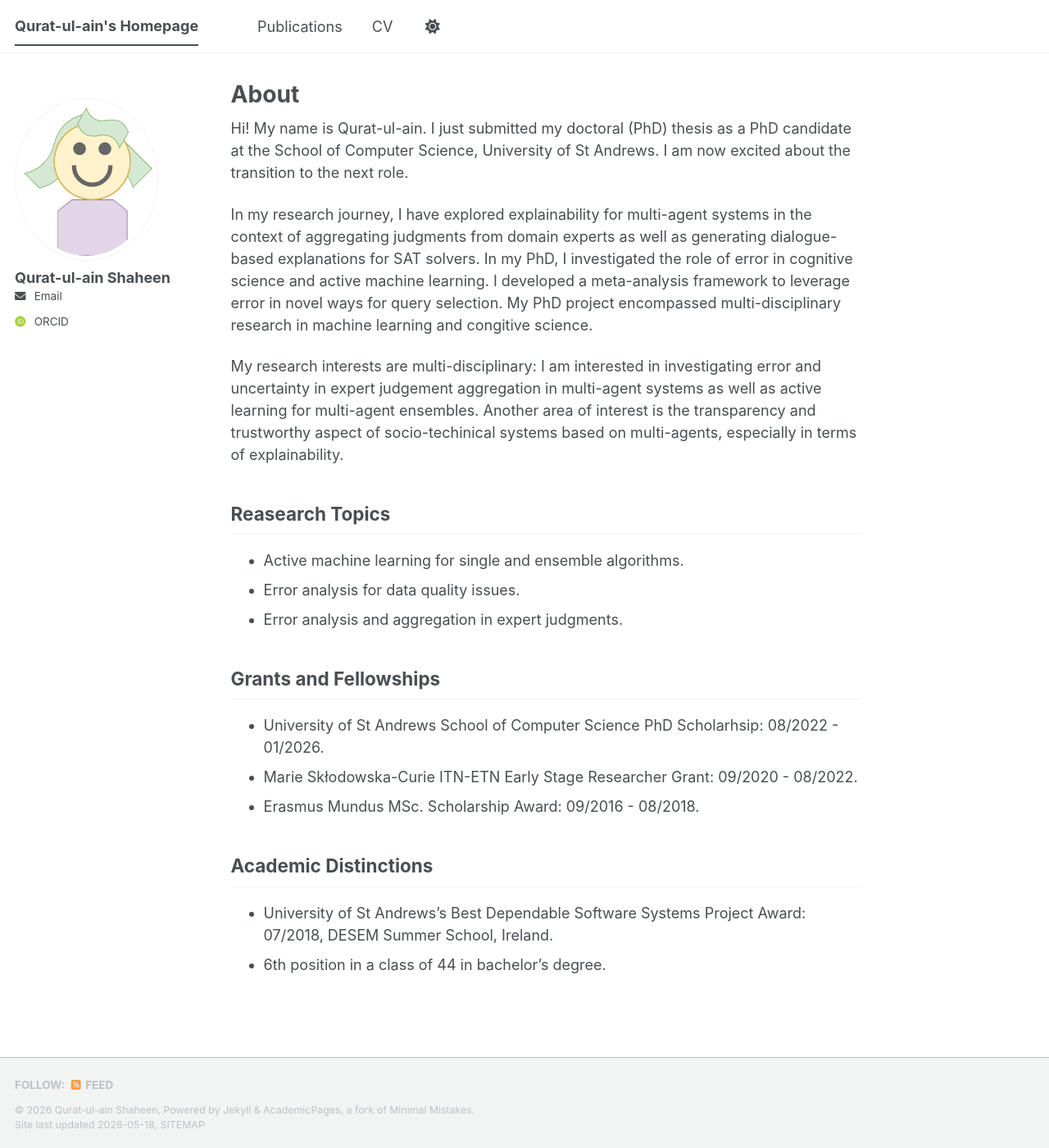
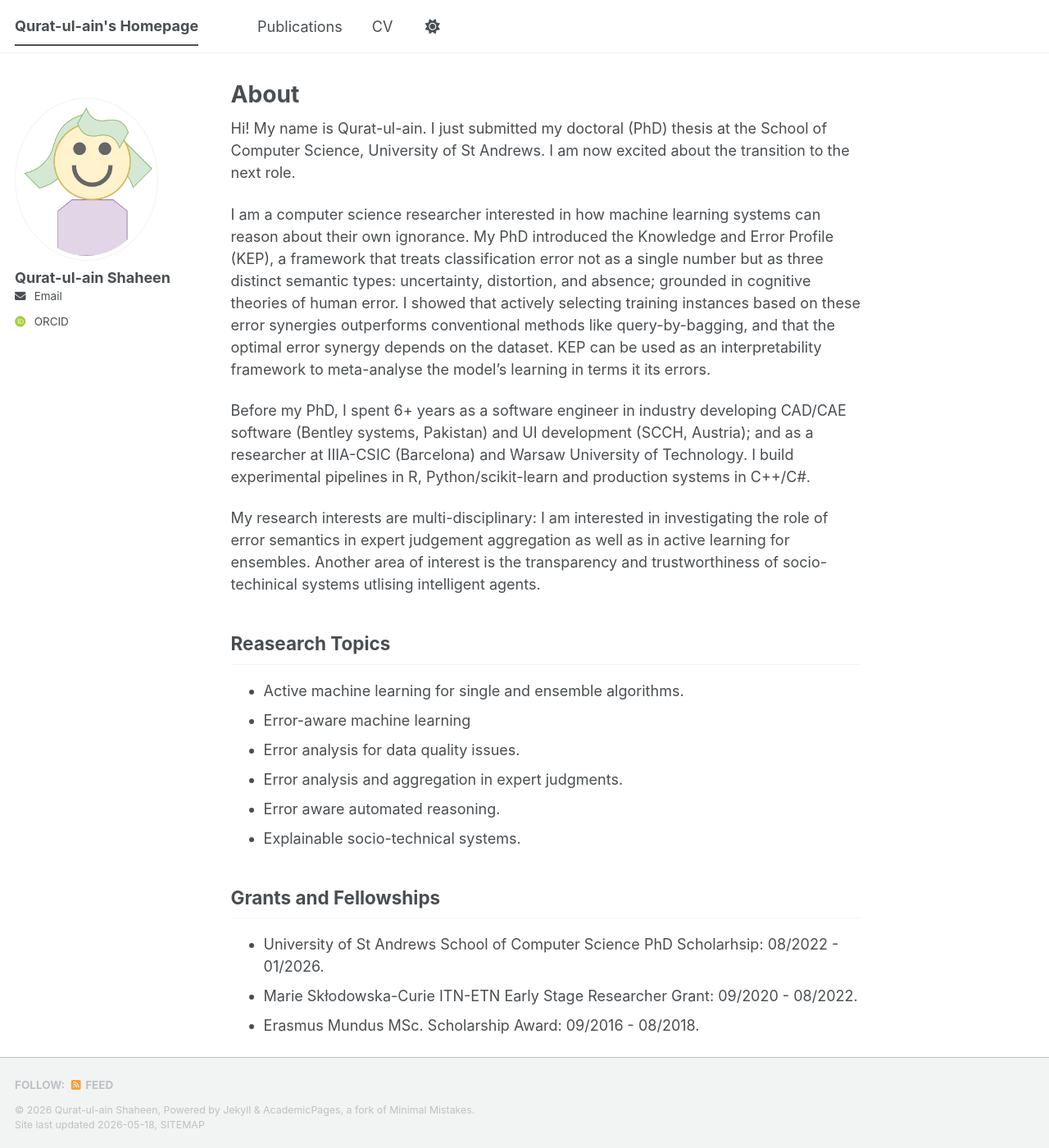
Before and after one commit to QuratulainS/QuratulainS.github.io, a Jekyll site: the page built from _pages/about.md, in a window 1280 px wide and 1400 px high. Shown: the whole window at 82% size. Built offline with Jekyll 4.4.1, drawn with Linux system fonts in a browser that asks for light colours; some web fonts are replaced; a script bundle is joined from its source files by our own code; library files that are not in the unit come from our copies; some of the changed text lies outside the part shown.

Commit message:
Update about.md

```diff
--- a/_pages/about.md
+++ b/_pages/about.md
@@ -7,17 +7,21 @@ redirect_from:
   - /about.html
 ---
 
-Hi! My name is Qurat-ul-ain. I just submitted my doctoral (PhD) thesis as a PhD candidate at the School of Computer Science, University of St Andrews. I am now excited about the transition to the next role.
+Hi! My name is Qurat-ul-ain. I just submitted my doctoral (PhD) thesis at the School of Computer Science, University of St Andrews. I am now excited about the transition to the next role.
 
-In my research journey, I have explored explainability for multi-agent systems in the context of aggregating judgments from domain experts as well as generating
-dialogue-based explanations for SAT solvers. In my PhD, I investigated the role of error in cognitive science and active machine learning. I developed a meta-analysis framework to leverage error in novel ways for query selection. My PhD project encompassed multi-disciplinary research in machine learning and congitive science.
+I am a computer science researcher interested in how machine learning systems can reason about their own ignorance. My PhD introduced the Knowledge and Error Profile (KEP), a framework that treats classification error not as a single number but as three distinct semantic types: uncertainty, distortion, and absence; grounded in cognitive theories of human error. I showed that actively selecting training instances based on these error synergies outperforms conventional methods like query-by-bagging, and that the optimal error synergy depends on the dataset. KEP can be used as an interpretability framework to meta-analyse the model's learning in terms it its errors.
 
-My research interests are multi-disciplinary: I am interested in investigating error and uncertainty in expert judgement aggregation in multi-agent systems as well as active learning for multi-agent ensembles. Another area of interest is the transparency and trustworthy aspect of socio-techinical systems based on multi-agents, especially in terms of explainability.
+Before my PhD, I spent 6+ years as a software engineer in industry developing CAD/CAE software (Bentley systems, Pakistan) and UI development (SCCH, Austria); and as a researcher at IIIA-CSIC (Barcelona) and Warsaw University of Technology. I build experimental pipelines in R, Python/scikit-learn and production systems in C++/C#.
+
+My research interests are multi-disciplinary: I am interested in investigating the role of error semantics in expert judgement aggregation as well as in active learning for ensembles. Another area of interest is the transparency and trustworthiness of socio-techinical systems utlising intelligent agents.
 
 ## Reasearch Topics
 - Active machine learning for single and ensemble algorithms.
+- Error-aware machine learning
 - Error analysis for data quality issues.
 - Error analysis and aggregation in expert judgments.
+- Error aware automated reasoning.
+- Explainable socio-technical systems.
 
 ## Grants and Fellowships
 - University of St Andrews School of Computer Science PhD Scholarhsip: 08/2022 - 01/2026.
```
Also changed, not shown: other parts of _pages/about.md (+1 -0 lines).
